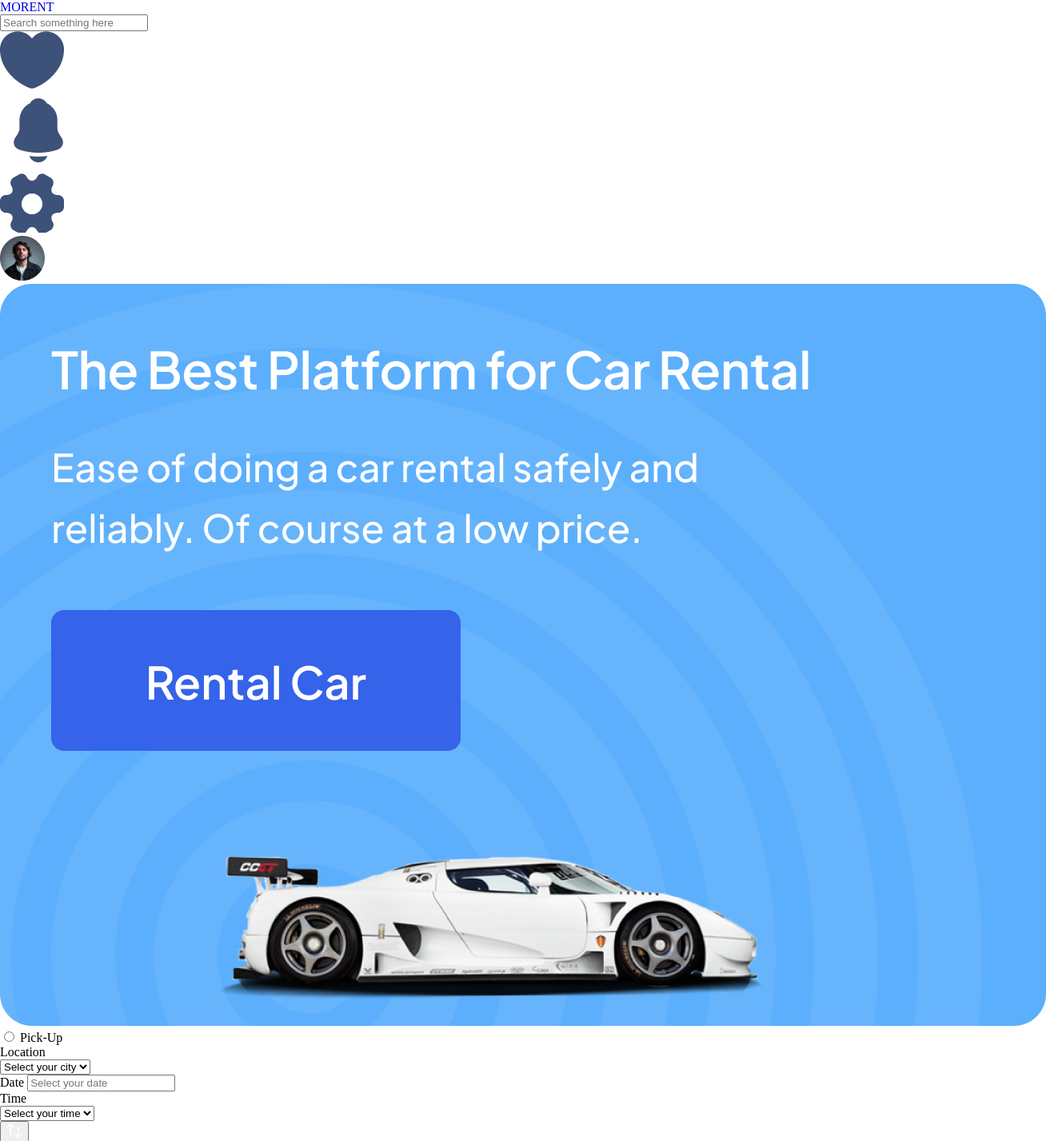
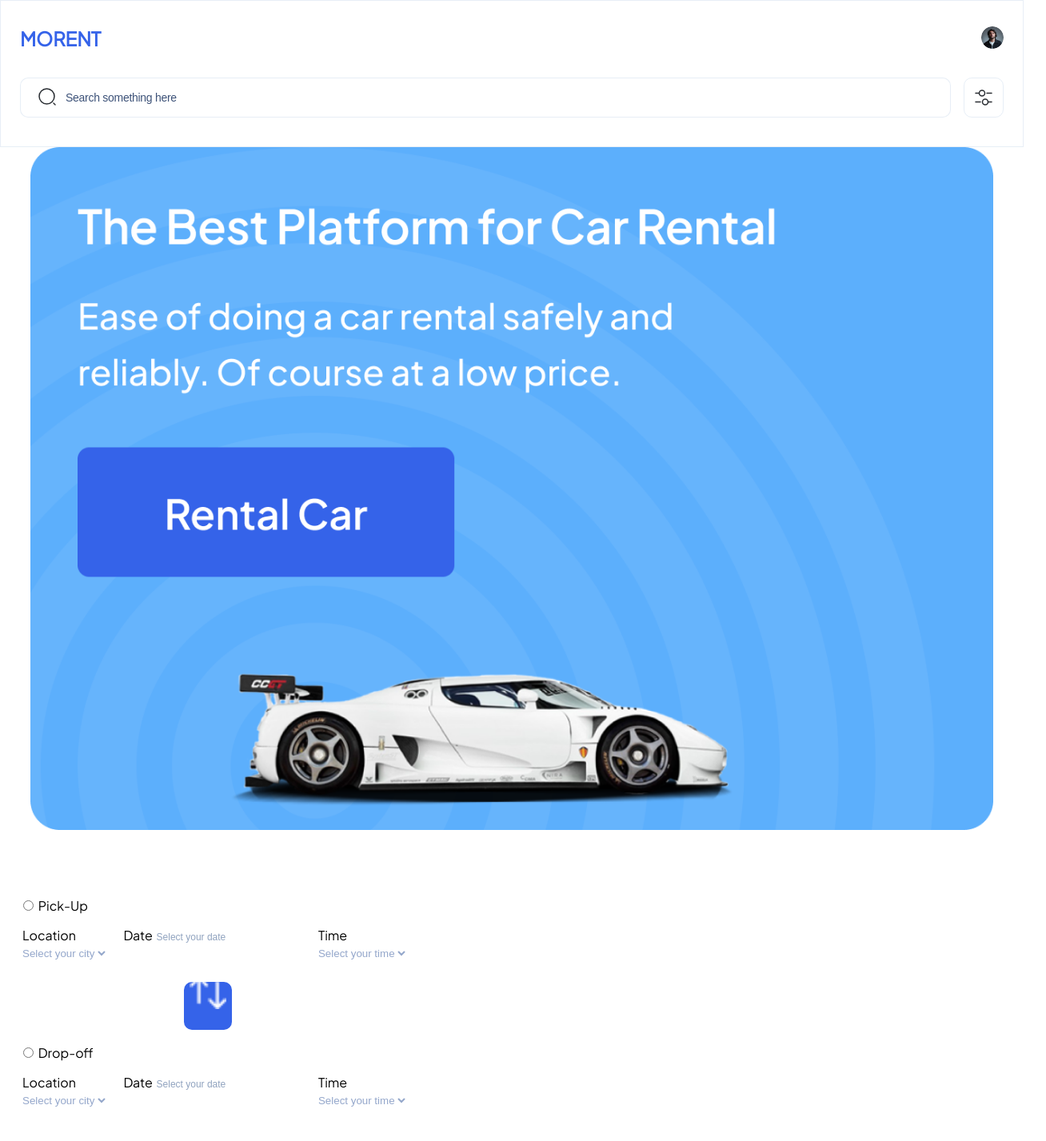
Before and after one commit to MilkMidav/mobilefirst_car, a plain HTML site: page index.html in a window 1280 px wide. Shown: the top 1427 px of the page at 80% size, 1308 px wide, since content can reach past the window. Drawn offline with Linux system fonts and the light colour scheme; files whose address does not match are found by name.

Commit message:
added style for header

```diff
--- a/index.html
+++ b/index.html
@@ -11,26 +11,26 @@
 
 <body>
   <header class="header">
-    <header class="header">
-      <div class="header__left_side">
-        <a class="left_side__text text--semi_bold text--xl" href="/index.html">
+    <div class="header__profil">
+      <a class="left_side__text text--fw700" href="/index.html">
         MORENT
       </a>
-        <div class="left_side__search">
-          <input class="input--search" type="search" name="search" id="search" placeholder="Search something here">
+      <div class="header__actions">
+        <div class="icon_circle icon--sm display--none">
+          <img class="size__heart right_icon" src="img/like_list_img.png" alt="heart_img">
+        </div>
+        <div class="icon_circle icon--sm red_dot display--none">
+          <img class="size__notif right_icon" src="img/notification.png" alt="notif_img">
+        </div>
+        <div class="icon_circle icon--sm display--none">
+          <img class="size__setting right_icon" src="img/user_setting.png" alt="setting_icon">
+        </div>
+        <img class="avatar" src="img/user_icon.png" alt="Alex_user_icon">
       </div>
     </div>
-      <div class="header__actions">
-        <div class="icon_circle icon--sm">
-          <img class="size__heart right_icon" src="img/like_list_img.png" alt="heart_img">
-        </div>
-        <div class="icon_circle icon--sm red_dot">
-          <img class="size__notif right_icon" src="img/notification.png" alt="notif_img">
-        </div>
-        <div class="icon_circle icon--sm">
-          <img class="size__setting right_icon" src="img/user_setting.png" alt="setting_icon">
-        </div>
-        <img class="icon_circle avatar" src="img/user_icon.png" alt="Alex_user_icon">
+    <div class="header__search">
+      <input class="input--search_sm" type="search" name="search" id="search" placeholder="Search something here">
+      <img src="img/setting_icon.svg" alt="search_icon">
     </div>
   </header>
   <main class="main">
--- a/style.css
+++ b/style.css
@@ -1,5 +1,6 @@
 :root {
-  --main-color: red;
+  --main-color: #3563E9;
+  --secondary-color: #ffff;
 
   --unit-base: 12px;
 
@@ -10,24 +11,207 @@
   --unit-150: calc(var(--unit-base) * 1.5);
   /* 18px */
   --unit-200: calc(var(--unit-base) * 2);
-  /* 22px */
+  /* 24px */
   --unit-300: calc(var(--unit-base) * 3);
   /* 36px */
-
-  --color-red-100: #FF7575;
-  --color-red-200: #FF5B5B;
-  --color-red-300: #FF4949;
-  --color-red-700: #FF0D0D;
 }
 
-body,
+a,
 p,
-a,
-ul,
-li {
+body {
+  font-family: Plus Jakarta Sans;
   margin: 0;
   padding: 0;
   text-decoration: none;
+  box-sizing: border-box;
+}
+
+@font-face {
+  font-family: Plus Jakarta Sans;
+  src: url(Font/PlusJakartaSans-2.6/webfonts/PlusJakartaSans-Regular.woff);
+}
+
+/*bem-mod*/
+
+.display--none {
+  display: none;
+}
+
+.text--muted {
+  color: #94A7CB;
+}
+
+.text--fw400 {
+  font-weight: 400;
+}
+
+.text--fw500 {
+  font-weight: 500;
+}
+
+.text--fw600 {
+  font-weight: 600;
+}
+
+.text--fw700 {
+  font-weight: 700;
+}
+
+.letter_spacing--sm {
+  letter-spacing: 0.1em;
+}
+
+.button {
+  padding: 16px 32px 16px 32px;
+}
+
+.button--sm {
+  padding: 10px 20px;
+}
+
+.button-primary {
+  border: none;
+  cursor: pointer;
+  background: #3563e9;
+  color: #ffffff;
+  border-radius: 4px;
+  display: flex;
+  justify-content: center;
+  align-items: center;
+}
+
+.input--search_sm {
+  width: 100%;
+  padding-left: 56px;
+  border: 1px solid rgba(195, 212, 233, 0.4);
+  border-radius: 10px;
+}
+
+.input--search_sm::placeholder {
+  font-weight: 500;
+  font-size: 14px;
+  line-height: 150%;
+  letter-spacing: -0.02em;
+  color: #3D5278;
+}
+
+.input--none_border {
+  border: none;
+  background-color: #FFFFFF;
+}
+
+.icon--sm {
+  width: 44px;
+  height: 44px;
+  border-radius: 90px;
+}
+
+
+/*style*/
+
+
+.header {
+  position: sticky;
+  top: 0;
+  background: #FFFFFF;
+  border: 1px solid rgba(195, 212, 233, 0.4);
+}
+
+.header__profil {
+  display: flex;
+  justify-content: space-between;
+  padding: 32px 24px;
+}
+
+.avatar {
+  cursor: pointer;
+  width: 28px;
+  height: 28px;
+  border-radius: 90px;
+}
+
+.left_side__text {
+  color: var(--main-color);
+  font-size: var(--unit-200);
+}
+
+.header__search {
+  position: relative;
+  padding: 0 24px 34px 24px;
+  display: flex;
+  padding-bottom: var(--unit-300);
+}
+
+.header__search::before {
+  position: absolute;
+  top: 12px;
+  left: 46px;
+  content: url(img/search_icon.svg);
+}
+
+.header__search img {
+  cursor: pointer;
+  border: 1px solid rgba(195, 212, 233, 0.4);
+  padding: 12px;
+  border-radius: 10px;
+  margin-left: 16px;
+}
+
+
+.main img {
+  width: 94%;
+  margin: 0 3% 32px 3%;
+}
+
+.catalog__switch {
+  position: relative;
+  display: flex;
+  flex-direction: column;
+  margin-top: 24px;
+  justify-content: space-between;
+}
+
+.switch__rent_filter {
+  max-width: 486px;
+  width: 100%;
+  height: 132px;
+  border-radius: 10px;
+  background-color: #FFFFFF;
+  padding: 24px 24px 28px 24px;
+}
+
+.rent_filter__list {
+  display: flex;
+  justify-content: space-between;
+  margin-top: 16px;
+}
+
+.rent_filter__list>div>p {
+  padding-left: 4px;
+}
+
+.rent_filter__list>div>input::placeholder {
+  color: #90A3BF;
+  font-size: 12px;
+}
+
+.switch__button {
+  cursor: pointer;
+  border: none;
+  display: flex;
+  position: absolute;
+  left: 230px;
+  top: 130px;
+  background-color: #3563E9;
+  border-radius: 10px;
+  width: 60px;
+  height: 60px;
+  align-items: center;
+  justify-content: center;
+}
+
+.switch__button:hover {
+  background-color: #0743f7;
 }
 
 /* small tablet style */
```
Lines whose indentation alone changed are shown as unchanged.
